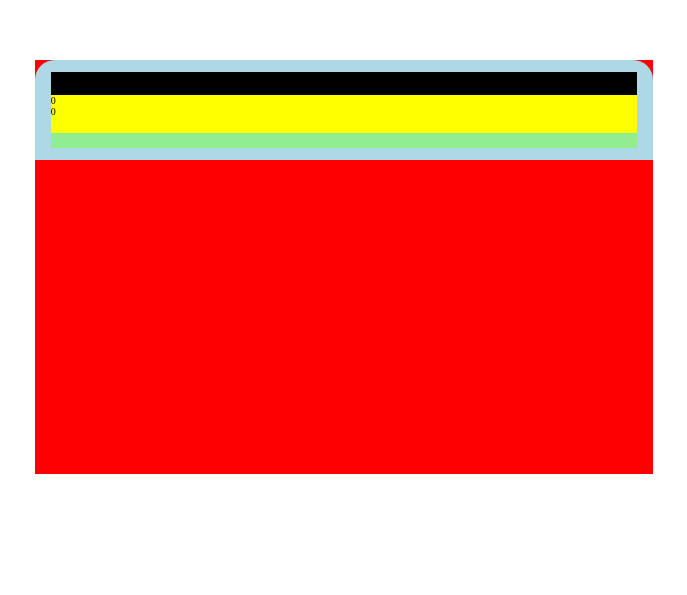
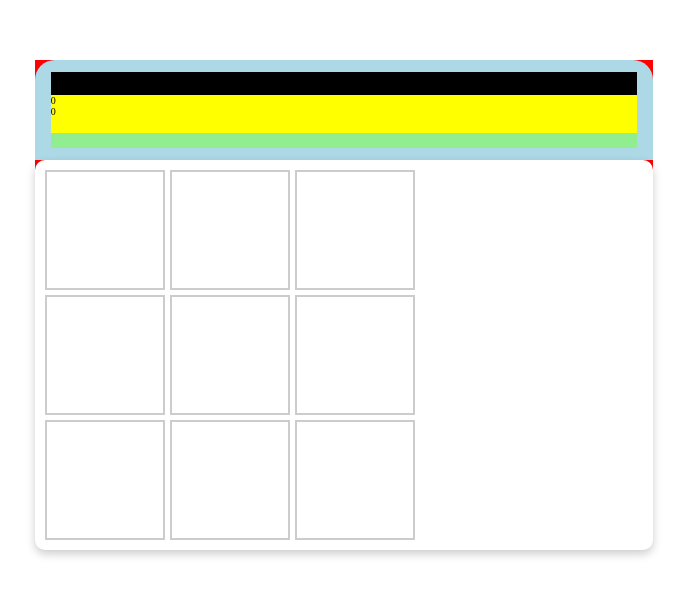
Before and after one commit to Beast-Code9999/Tic-Tac-Toe-New, a plain HTML site: page index.html in a window 1280 px wide. Shown: the part 133-728 px from the top of the page, without its empty margins (296-983 px from the left). Drawn offline with Linux system fonts and the light colour scheme.

Commit message:
add css to board

```diff
--- a/style.css
+++ b/style.css
@@ -58,3 +58,38 @@ body {
   width: 100%;
   background-color: lightgreen;
 }
+
+
+
+#board {
+  display: grid;
+  grid-template-columns: repeat(3, 120px);
+  grid-template-rows: repeat(3, 120px);
+  gap: 5px;
+  background-color: white;
+  padding: 10px;
+  border-radius: 10px;
+  box-shadow: 0px 4px 10px rgba(0, 0, 0, 0.2);
+}
+
+.cell {
+  width: 120px;
+  height: 120px;
+  background-color: white;
+  border: 2px solid #ccc;
+  display: flex;
+  align-items: center;
+  justify-content: center;
+  font-size: 4rem;
+  font-weight: bold;
+  cursor: pointer;
+  transition: background 0.3s ease;
+}
+
+.cell:hover {
+  background-color: #e9ecef;
+}
+
+.cell.taken {
+  cursor: not-allowed;
+}
```
